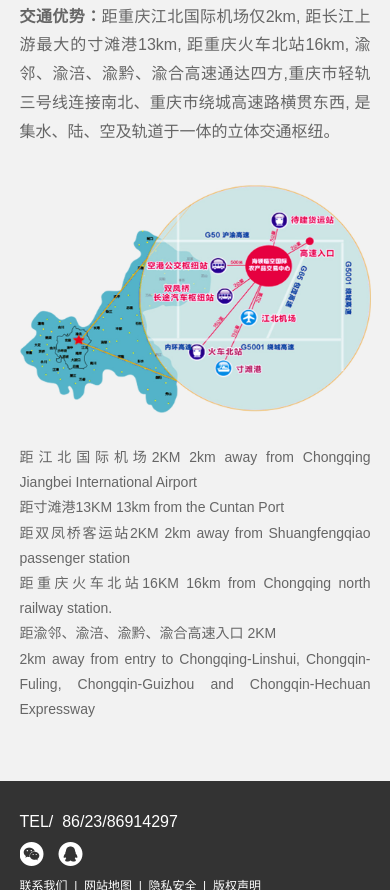
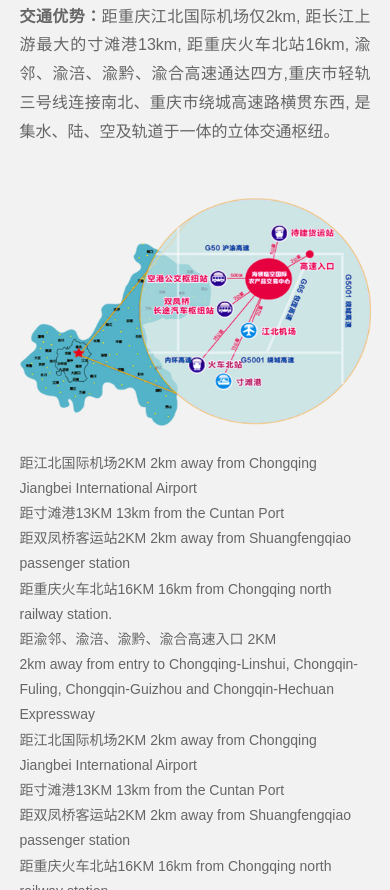
Before and after one commit to lanche58/hailing, a plain HTML site: page dist/indu2-a.html in a window 390 px wide. Shown: the part 1110-2000 px from the top of the page. Drawn offline with nearby package versions, Linux system fonts and the light colour scheme; a script that the page names is missing.

Commit message:
根据客户要求进行一些修改

```diff
--- a/dist/css/style.css
+++ b/dist/css/style.css
@@ -791,14 +791,14 @@ html[xmlns] .slides{display:block}
 }
 .header{padding-top:42px;color:#fff}
 .header a{color:#fff}
-.header .logo{width:201px;margin-left:35px;float:left}
-.header .nav{float:right;margin:7px 75px 0 0;line-height:24px;white-space:nowrap;letter-spacing:-6px;overflow:hidden}
+.header .logo{width:150px;margin-left:35px;float:left}
+.header .nav{float:right;margin:2px 75px 0 0;line-height:24px;white-space:nowrap;letter-spacing:-6px;overflow:hidden}
 .header .nav li{display:inline-block;vertical-align:bottom;letter-spacing:0;font-size:16px}
 .header .nav li>a{display:inline-block;vertical-align:bottom;width:140px;height:24px;text-align:center;text-transform:uppercase;overflow:hidden}
 .header .nav li>a.act .c{margin-top:-24px}
 .header .nav li:first-child>span{display:none}
 .header .nav .c{-webkit-transition:.3s;-moz-transition:.3s;transition:.3s}
-.menu-handler{position:absolute;right:35px;top:49px;width:30px;height:23px;display:block;overflow:visible}
+.menu-handler{position:absolute;right:35px;top:44px;width:30px;height:23px;display:block;overflow:visible}
 .menu-handler .burger{background:#fff;left:0;top:0;margin:0;width:30px;height:3px}
 .menu-handler .burger-3{top:20px}
 .menu-handler .burger-2{top:10px}
@@ -878,7 +878,7 @@ html[xmlns] .slides{display:block}
 @media screen and (max-width:1024px){
 .mtop{height:60px}
 .header{position:fixed;height:60px;padding:0;background:#333}
-.header .logo{margin-left:5%;margin-top:11px;-webkit-transform-origin:left center;-moz-transform-origin:left center;-ms-transform-origin:left center;transform-origin:left center;-webkit-transform:scale(.8);-moz-transform:scale(.8);-ms-transform:scale(.8);transform:scale(.8)}
+.header .logo{margin-left:5%;margin-top:16px;-webkit-transform-origin:left center;-moz-transform-origin:left center;-ms-transform-origin:left center;transform-origin:left center;-webkit-transform:scale(.8);-moz-transform:scale(.8);-ms-transform:scale(.8);transform:scale(.8)}
 .header .nav{display:none}
 .top{position:static}
 .menu-handler{position:fixed;right:15px;top:18px}
@@ -948,6 +948,7 @@ html[xmlns] .slides{display:block}
 }
 .in-ti{color:#999}
 .in-ti .ch{font-size:40px;color:#333}
+.in-ti .ch .spe{ font-size: 16px; color: #808080; }
 .in-ti .en{margin-top:4px;font-size:20px;text-transform:uppercase}
 .in-pw{width:1200px;max-width:100%;margin:0 auto}
 .in3{padding:115px 0 135px 0}
@@ -1526,34 +1527,27 @@ html[xmlns] .slides{display:block}
 @media screen and (max-width:481px){
 .agr-list li{width:50%}
 }
-.traffic-i .pic2{width:64.8%;margin-right:40px;float:left}
-.traffic-i .freeTx{padding-top:30%}
+.traffic-i .pic2{width:64.8%;margin-left:40px;float: right; }
+.traffic-i .freeTx{ text-align: left; }
 .in11{padding:85px 0 120px 0}
 .in11 .in-ti{margin-bottom:50px}
 .in11 .pw>.freeTx{margin-bottom:80px}
 @media screen and (max-width:1600px){
-.traffic-i .freeTx{padding-top:25%}
 }
 @media screen and (max-width:1366px){
-.traffic-i .freeTx{padding-top:20%}
-.traffic-i .pic2{margin-right:30px}
-.in11 .pw>.freeTx{margin-bottom:70px}
+.traffic-i .pic2{margin-left:30px}
 }
 @media screen and (max-width:1024px){
-.traffic-i .freeTx{padding-top:15%;font-size:12px}
-.traffic-i .pic2{margin-right:20px}
-.in11 .pw>.freeTx{margin-bottom:60px}
+.traffic-i .pic2{margin-left:20px}
 .in11{padding-bottom:100px}
 }
 @media screen and (max-width:861px){
-.traffic-i .pic2{width:972px;margin:0;max-width:100%;float:none}
-.traffic-i .freeTx{padding-top:50px;font-size:14px}
+.traffic-i .pic2{width:972px;margin:0 0 25px 0;max-width:100%;float:none}
 }
 @media screen and (max-width:601px){
 .in11 .in-ti{margin-bottom:8.33vw}
 .in11{padding:13vw 0 15vw 0}
-.in11 .pw>.freeTx{margin-bottom:10vw}
-.traffic-i .freeTx{padding-top:8.33vw}
+.in11 .pw>.freeTx{margin-bottom:13.33vw}
 }
 .bra-list{margin-left:-10px}
 .bra-list li{width:25%;float:left;margin-bottom:10px}
--- a/dist/indu2-a.html
+++ b/dist/indu2-a.html
@@ -123,8 +123,32 @@
                 <p style="font-size: 16px;"><span style="font-weight: bold;">交通优势：</span>距重庆江北国际机场仅2km, 距长江上游最大的寸滩港13km, 距重庆火车北站16km, 渝邻、渝涪、渝黔、渝合高速通达四方,重庆市轻轨三号线连接南北、重庆市绕城高速路横贯东西, 是集水、陆、空及轨道于一体的立体交通枢纽。</p>
             </div>
             <div class="traffic-i clearfix">
-                <div class="pic2"><img src="img/traf_i1.jpg" alt=""></div>
                 <div class="freeTx">
+                    <div class="pic2"><img src="img/traf_i1.jpg" alt=""></div>
+                    <p>距江北国际机场2KM   2km away from Chongqing Jiangbei International Airport</p>
+                    <p>距寸滩港13KM  13km from the Cuntan Port</p>
+                    <p>距双凤桥客运站2KM    2km away from Shuangfengqiao passenger station</p>
+                    <p>距重庆火车北站16KM   16km from Chongqing north railway station. </p>
+                    <p>距渝邻、渝涪、渝黔、渝合高速入口 2KM</p>
+                    <p>2km away from entry to Chongqing-Linshui, Chongqin-Fuling, Chongqin-Guizhou and Chongqin-Hechuan Expressway</p>
+                    <p>距江北国际机场2KM   2km away from Chongqing Jiangbei International Airport</p>
+                    <p>距寸滩港13KM  13km from the Cuntan Port</p>
+                    <p>距双凤桥客运站2KM    2km away from Shuangfengqiao passenger station</p>
+                    <p>距重庆火车北站16KM   16km from Chongqing north railway station. </p>
+                    <p>距渝邻、渝涪、渝黔、渝合高速入口 2KM</p>
+                    <p>2km away from entry to Chongqing-Linshui, Chongqin-Fuling, Chongqin-Guizhou and Chongqin-Hechuan Expressway</p>
+                    <p>距江北国际机场2KM   2km away from Chongqing Jiangbei International Airport</p>
+                    <p>距寸滩港13KM  13km from the Cuntan Port</p>
+                    <p>距双凤桥客运站2KM    2km away from Shuangfengqiao passenger station</p>
+                    <p>距重庆火车北站16KM   16km from Chongqing north railway station. </p>
+                    <p>距渝邻、渝涪、渝黔、渝合高速入口 2KM</p>
+                    <p>2km away from entry to Chongqing-Linshui, Chongqin-Fuling, Chongqin-Guizhou and Chongqin-Hechuan Expressway</p>
+                    <p>距江北国际机场2KM   2km away from Chongqing Jiangbei International Airport</p>
+                    <p>距寸滩港13KM  13km from the Cuntan Port</p>
+                    <p>距双凤桥客运站2KM    2km away from Shuangfengqiao passenger station</p>
+                    <p>距重庆火车北站16KM   16km from Chongqing north railway station. </p>
+                    <p>距渝邻、渝涪、渝黔、渝合高速入口 2KM</p>
+                    <p>2km away from entry to Chongqing-Linshui, Chongqin-Fuling, Chongqin-Guizhou and Chongqin-Hechuan Expressway</p>
                     <p>距江北国际机场2KM   2km away from Chongqing Jiangbei International Airport</p>
                     <p>距寸滩港13KM  13km from the Cuntan Port</p>
                     <p>距双凤桥客运站2KM    2km away from Shuangfengqiao passenger station</p>
```
Also changed, not shown: dist/indu4-a.html (+1 -1 lines), 3 other files.
